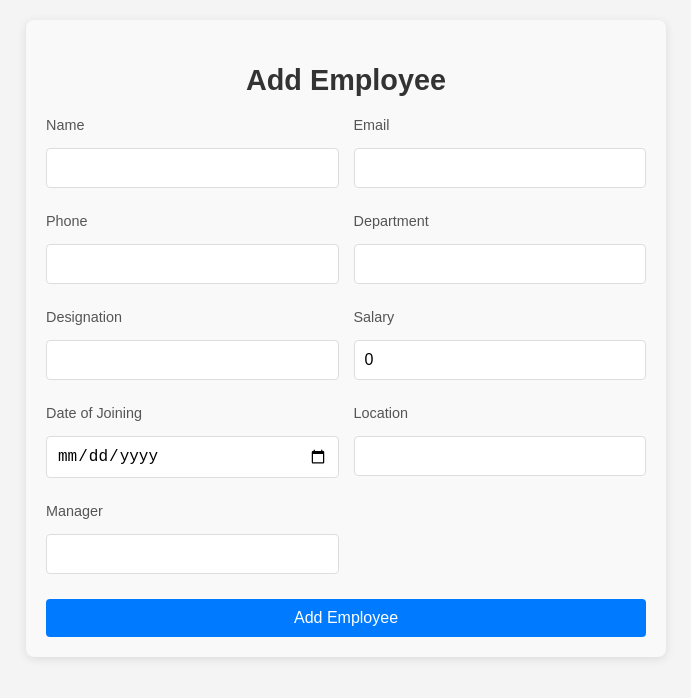
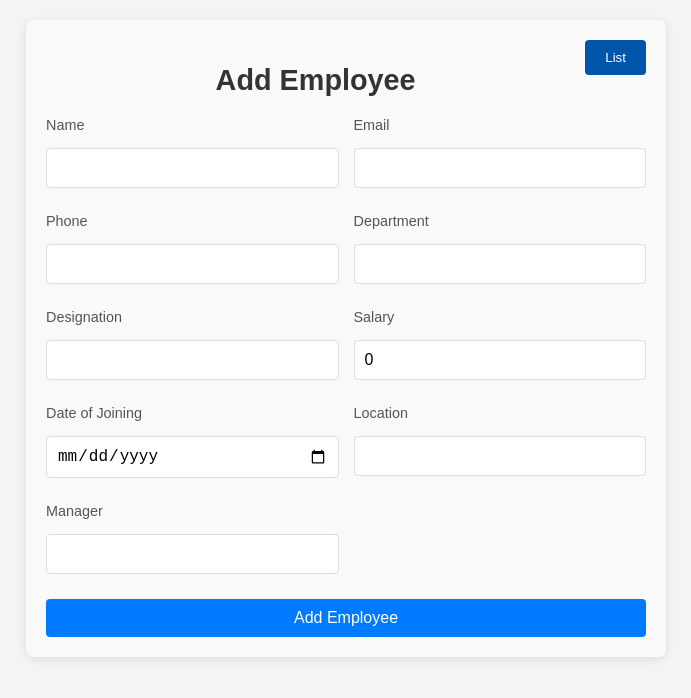
Before and after one commit to Visweshvar-UST/employee-application--react-ts-main-debugging, a React (Create React App) app: page / in a window 1280 px wide. Shown: the top 698 px of the page, without its empty margins (294-985 px from the left). Built offline with nearby package versions, Linux system fonts and the light colour scheme.

Commit message:
Add emp to list redirection

```diff
--- a/src/components/AddEmployee.tsx
+++ b/src/components/AddEmployee.tsx
@@ -1,5 +1,5 @@
 import React, { Component } from 'react';
-import { useNavigate } from 'react-router-dom';
+import { useNavigate, Link } from 'react-router-dom';
 import { Employee } from './Employee';
 import './AddEmployee.css'; // Import the CSS file
 
@@ -47,6 +47,14 @@ class AddEmployee extends Component<AddEmployeeProps, AddEmployeeState> {
 
     return (
       <div className="add-employee-container">
+          {/* Search and Filter section */}
+          <div style={{ display: 'flex', float: 'inline-end' , justifyContent: 'space-between', marginBottom: '20px' }}>
+            <Link to={`/employees`} style={{ textDecoration: 'none' }}>
+              <button style={{ backgroundColor: '#0055AA', color: '#fff', padding: '10px 20px', border: 'none', cursor: 'pointer' }}>
+                List
+              </button>
+            </Link>
+          </div>
         <h2>Add Employee</h2>
         <form onSubmit={this.handleSubmit} className="employee-form">
           <div className="form-group">
```
